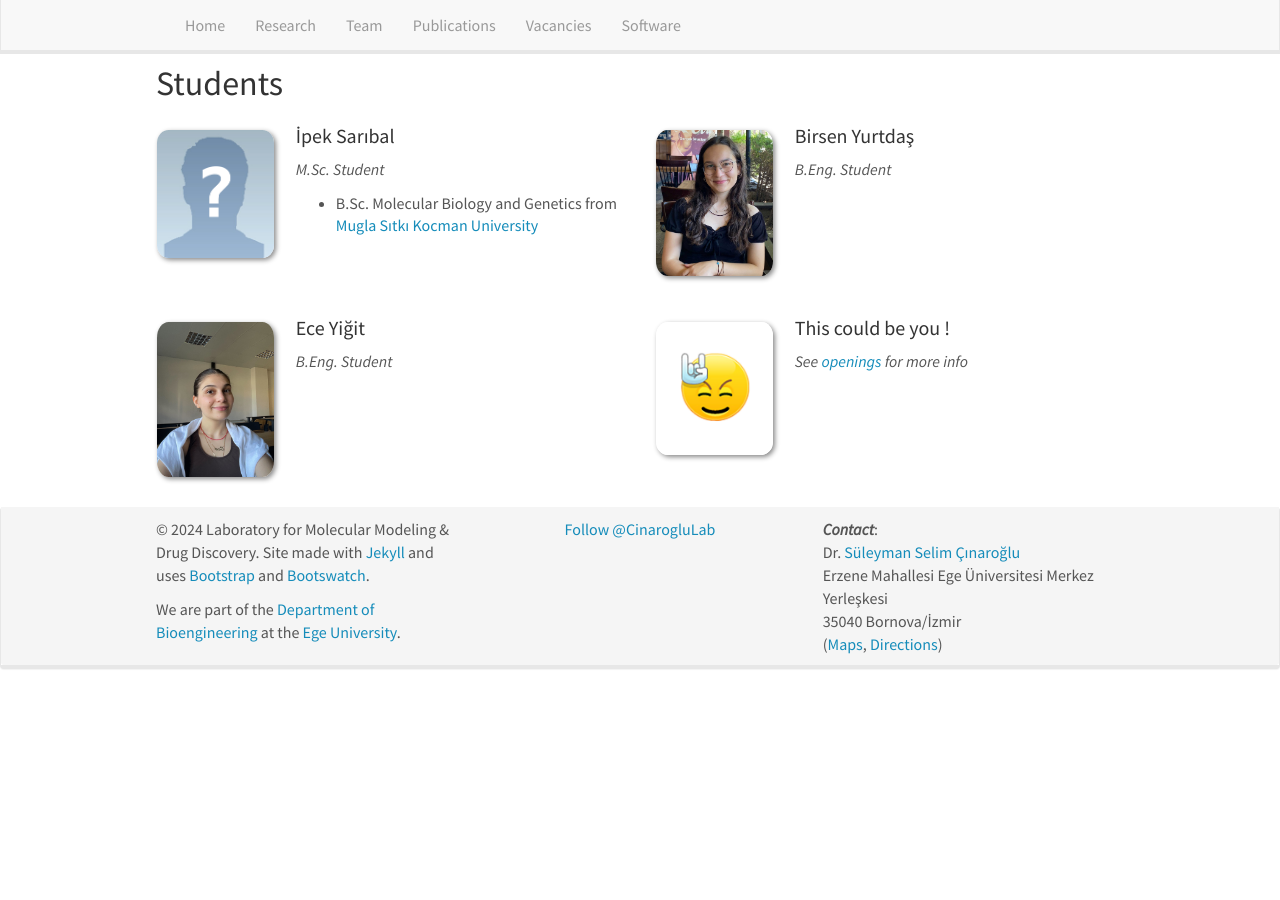
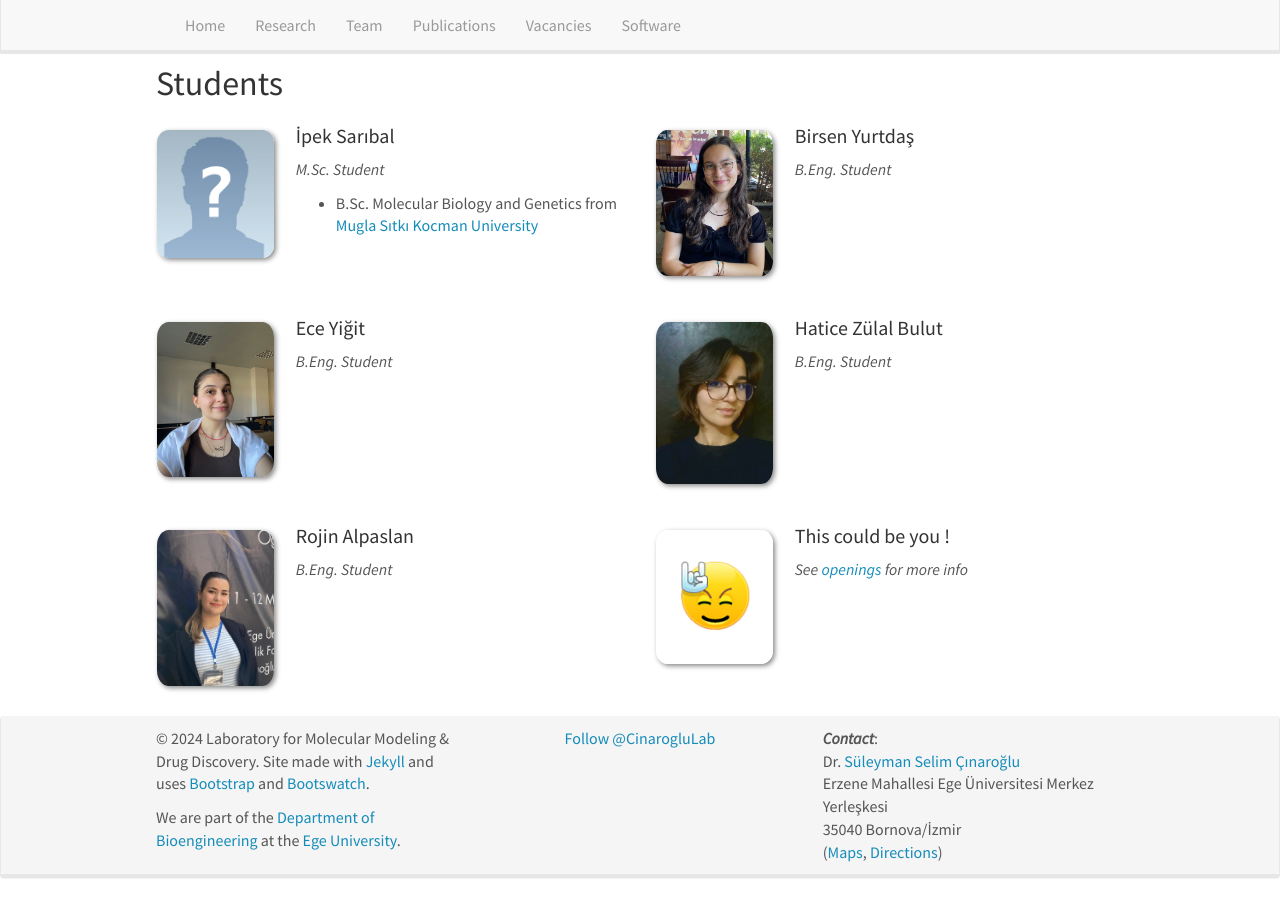
Before and after one commit to CinarogluLab/cinaroglulab.github.io, a Jekyll site: the page built from _pages/team.md, in a window 1280 px wide and 900 px high, scrolled down 512 px. Built offline with Jekyll 4.4.1, drawn with Linux system fonts in a browser that asks for light colours; nearby versions of some CDN libraries; comment, search, counter and statistics services are not loaded; before the commit the page ends 1203 px from its top, so only the background shows below that.

Commit message:
Update students.yml

```diff
--- a/_data/students.yml
+++ b/_data/students.yml
@@ -34,6 +34,24 @@
   education3:
   education:
 
+- name: "Hatice Zülal Bulut"
+  photo: zulal.jpg
+  info: B.Eng. Student
+  number_educ: 0
+  education1:
+  education2:
+  education3:
+  education:
+
+- name: "Rojin Alpaslan"
+  photo: rojin.jpg
+  info: B.Eng. Student
+  number_educ: 0
+  education1:
+  education2:
+  education3:
+  education:
+
 - name: "This could be you !"
   photo: rock.jpg
   info: See <a href="/CinarogluLab/vacancies">openings</a> for more info
```
